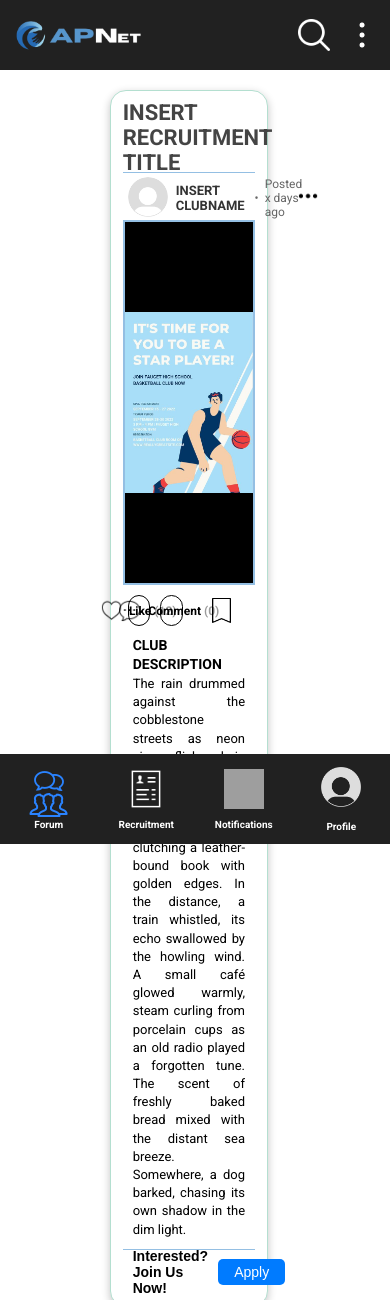
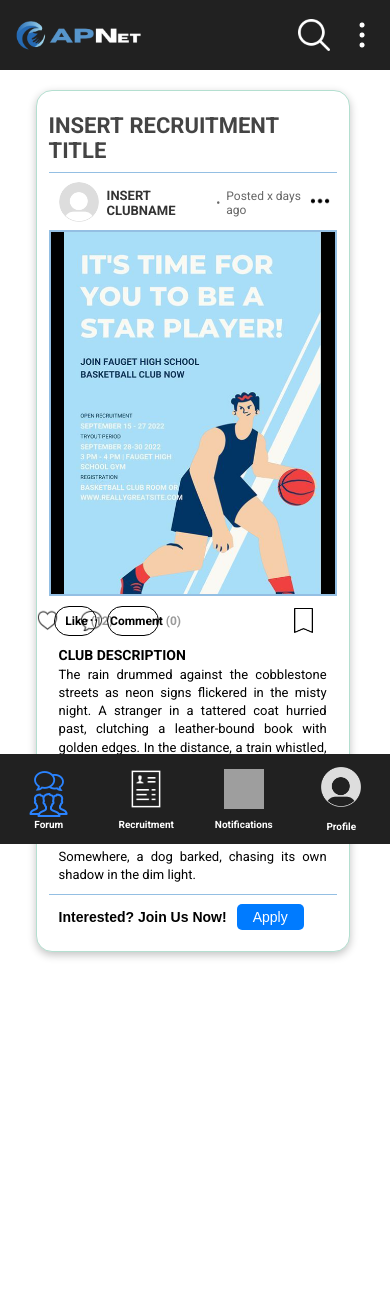
Before and after one commit to WaterproofS0cks/APNet, a Flask app: page /recruitment in a window 390 px wide. Shown: the top 1300 px of the page. After the commit the page ends 958 px from the top, so only its background shows below. Run offline with Flask 3, Linux system fonts and the light colour scheme; some libraries are stand-ins or nearby versions; grey boxes are pictures that could not be loaded.

Commit message:
feat: switched events.html and bookmarkedposts.html's headers, started re-working on recruitment.html responsiveness

```diff
--- a/static/style.css
+++ b/static/style.css
@@ -1602,28 +1602,28 @@
         margin-bottom: 90px;
     }
 
-    .fm-post-layout, .rc-post-layout {
+    .fm-post-layout {
         width: 100%;
         margin-bottom: 20px;
     }
 
-    .fm-profiledetails, .rc-profiledetails {
+    .fm-profiledetails {
         height: 40px;
         padding: 5px;
     }
 
-    #fm-post-pfp, #rc-post-pfp {
+    #fm-post-pfp {
         width: 35px;
         height: 35px;
         margin: 0 4px 4px 4px;
     }
 
-    .fm-profiledetails h1, .rc-profiledetails h1 {
+    .fm-profiledetails h1 {
         font-size: 14px;
         margin: 0 4px 0 6px;
     }
 
-    .fm-profiledetails h2, .rc-profiledetails h2 {
+    .fm-profiledetails h2 {
         font-size: 9px;
         margin: 0 3px;
     }
@@ -1632,15 +1632,15 @@
         display: none;
     }
 
-    .fm-dropdown-content, .rc-dropdown-content {
+    .fm-dropdown-content {
         right: 0;
     }
 
-    .fm-like-icon-container, .rc-like-icon-container {
+    .fm-like-icon-container {
         width: 105px;
     }
 
-    .fm-comment-icon-container, .rc-comment-icon-container {
+    .fm-comment-icon-container {
         width: 125px;
     }
 
@@ -1926,7 +1926,6 @@
 
 @media (max-width: 430px) {
     .fms-undo-container {
-        /* top: 0; */
         left: 0;
         background-color: green;
         width: 43px;
@@ -2376,6 +2375,11 @@
 }
 
 @media (max-width: 430px) {
+    .rc-main-container {
+        margin-left: 4%;
+        width: 95%;
+    }
+
     .rc-title-container {
         height: 70px;
     }
@@ -2393,6 +2397,10 @@
 
     .rc-profiledetails h2 {
         margin: 0 3px;
+    }
+
+    .rc-dropdown-content {
+        right: 0;
     }
 }
 
--- a/templates/bookmarkedposts.html
+++ b/templates/bookmarkedposts.html
@@ -1,4 +1,4 @@
-{% extends "layout.html" %}
+{% extends "header-b.html" %}
 {% block title %}Bookmarks{% endblock title %}
 {% block content %}
 <body>
--- a/templates/events.html
+++ b/templates/events.html
@@ -1,4 +1,4 @@
-{% extends "layout.html" %}
+{% extends "header-b.html" %}
 {% block title %}Events{% endblock title %}
 {% block content %}
 <body>
```
